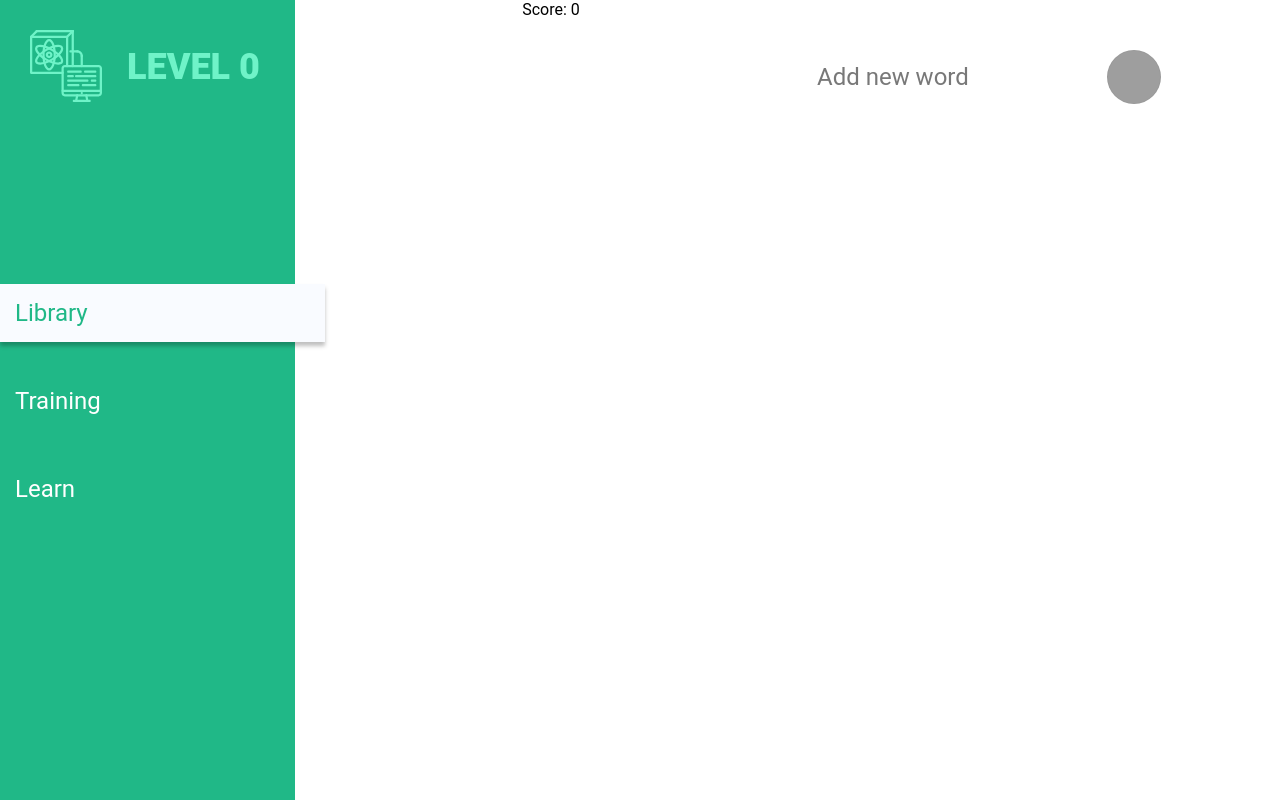
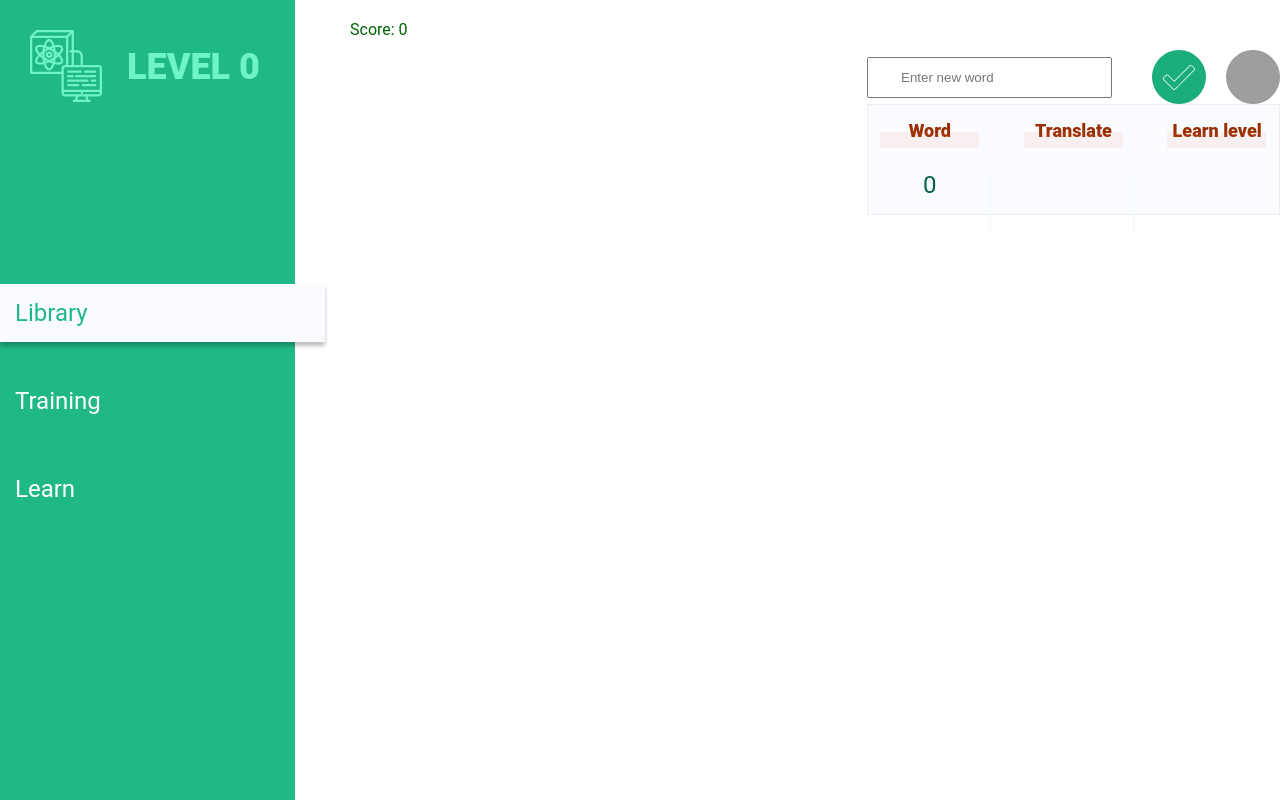
Before and after one commit to Slv97/English_APP-on-React, a React (Create React App) app in the folder english-learn/: page / in a window 1280 px wide. Shown: the top 800 px of the page. Built offline with nearby package versions, Linux system fonts and the light colour scheme; grey boxes are pictures that could not be loaded.

Commit message:
Add library-container and style for it

```diff
--- a/english-learn/src/App.css
+++ b/english-learn/src/App.css
@@ -90,7 +90,8 @@ body {
 
 .app-wrapper {
   display: grid;
-  grid-auto-flow: column;
+  grid-template-columns: 360px auto;
+  justify-content: space-between;
 }
 
 .label-title {
@@ -103,10 +104,9 @@ body {
 }
 
 .add-word-container input {
-  padding: 8px 13px;
+  padding: 11px 32px;
 }
 
-.add-word-container,
 .add-word-container > div {
   display: grid;
   grid-auto-flow: column;
@@ -117,3 +117,91 @@ body {
 .add-word-container {
   margin-top: 50px;
 }
+
+.check {
+  background-color: #1aad7e;
+  border: 1px solid rgba(0, 0, 0, 0.03);
+  box-sizing: border-box;
+  color: #ffffff;
+  font-size: 24px;
+}
+
+.library-container > div > div {
+  padding: 15px;
+  text-align: center;
+}
+
+.library-container {
+  background: rgba(242, 246, 254, 0.46);
+  border: 1px solid rgba(0, 0, 0, 0.05);
+  box-sizing: border-box;
+}
+
+.library-container > div > div {
+  position: relative;
+}
+
+.library-container > div:not(.library-header) > div:not(:last-child):after {
+  content: '';
+  position: absolute;
+  right: 0;
+  top: 20px;
+  width: 3px;
+  background: rgba(242, 246, 254, 0.46);
+  height: 100%;
+}
+
+.library-container > div {
+  display: grid;
+  grid-template-columns: repeat(3, 1fr);
+  column-gap: 20px;
+  font-style: normal;
+  font-weight: normal;
+  font-size: 24px;
+  line-height: 28px;
+
+  color: #036344;
+}
+
+.library-header > div:after {
+  content: '';
+  position: absolute;
+  height: 16px;
+  width: 80%;
+  background-color: rgba(242, 108, 94, 0.09);
+  left: 12px;
+  bottom: 8px;
+}
+
+.library-header > div {
+  position: relative;
+  font-style: normal;
+  font-weight: 900;
+  font-size: 18px;
+  line-height: 21px;
+  color: #992E00;
+}
+
+.score {
+  position: absolute;
+  left: 350px;
+  color: darkgreen;
+  top: 20px;
+}
+
+.add-word-container {
+  display: grid;
+  grid-auto-flow: column;
+  justify-content: end;
+  column-gap: 20px;
+  align-items: center;
+}
+
+.page-container{
+  display: grid;
+  justify-content: center;
+  align-items: start;
+  grid-auto-flow: row;
+  align-content: flex-start;
+  row-gap: 60px;
+}
--- a/english-learn/src/Components/Page.jsx
+++ b/english-learn/src/Components/Page.jsx
@@ -4,7 +4,7 @@ class Page extends React.Component {
     constructor(props) {
         super(props);
         this.state = {
-            isOpen: true,
+            isOpen: false,
             translation: '',
             value: '',
             library: JSON.parse(localStorage.getItem('library')) || [{id: 0, word: '', translate: ''}]
@@ -13,12 +13,18 @@ class Page extends React.Component {
         this.getValue = this.getValue.bind(this)
         this.addWordToLibrary = this.addWordToLibrary.bind(this)
     }
+    componentDidMount() {
+            document.addEventListener('keydown', (event) => {
+                if (this.state.value.length > 0 && this.state.isOpen && event.key === 'Enter') {
+                    this.addWordToLibrary()
+                }
+            })
+    }
 
     changeMode() {
         this.setState(prevState => ({
             isOpen: !prevState.isOpen
         }))
-        //console.log(this.state)
     }
 
     async addWordToLibrary() {
@@ -37,11 +43,10 @@ class Page extends React.Component {
             }))
         }
         await this.setState(prevState => ({
-            library: [...prevState.library, [{id: this.state.value.length, word: this.state.value, translate: this.state.translation}]]
+            library: [...prevState.library, {id: this.state.value.length, word: this.state.value, translate: this.state.translation}]
         }))
-        //await console.log(this.state.library.length + ' add Word with set state')
         await localStorage.setItem('library', JSON.stringify(this.state.library))
-            console.log(result.outputs[0].output)
+            console.log(this.state)
         }
         catch(error) {
             console.log(error)
@@ -49,7 +54,6 @@ class Page extends React.Component {
     }
 
     async getValue(event) {
-        //console.log(event.currentTarget.value)
         const value = event.currentTarget.value
         this.setState( () => ({
             value: value
@@ -60,6 +64,7 @@ class Page extends React.Component {
 
     render() {
         return (
+            <div className='page-container'>
                 <div>
                     <div className="add-word-container">
                         {this.state.isOpen ?
@@ -69,9 +74,31 @@ class Page extends React.Component {
                                 <span>{this.state.translation}</span>
                                 <button onClick={this.addWordToLibrary} className="btn-round check"></button>
                             </div>
-
                         }
                         <button onClick={this.changeMode} className="btn-round add"></button>
+                    </div>
+
+                    <div className='library-container'>
+                        <div className='library-header'>
+                            <div>Word</div>
+                            <div>Translate</div>
+                            <div>Learn level</div>
+                        </div>
+                        {this.state.library.map(word => (
+                            <div>
+                                <div>
+                                    {word.id}
+                                </div>
+                                <div>
+                                    {word.word}
+                                </div>
+                                <div>
+                                    {word.translate}
+                                </div>
+                            </div>
+                        ))}
+
+                    </div>
                 </div>
             </div>
         )
@@ -80,4 +107,4 @@ class Page extends React.Component {
 
 export default Page
 
-//47:20
+//lesson3
--- a/english-learn/src/Components/Score.jsx
+++ b/english-learn/src/Components/Score.jsx
@@ -2,7 +2,7 @@ import React from 'react'
 
 const Score = (props) => {
     return (
-        <span>
+        <span className='score'>
             Score: {props.score}
         </span>
     )
```
Lines whose indentation alone changed are shown as unchanged.
